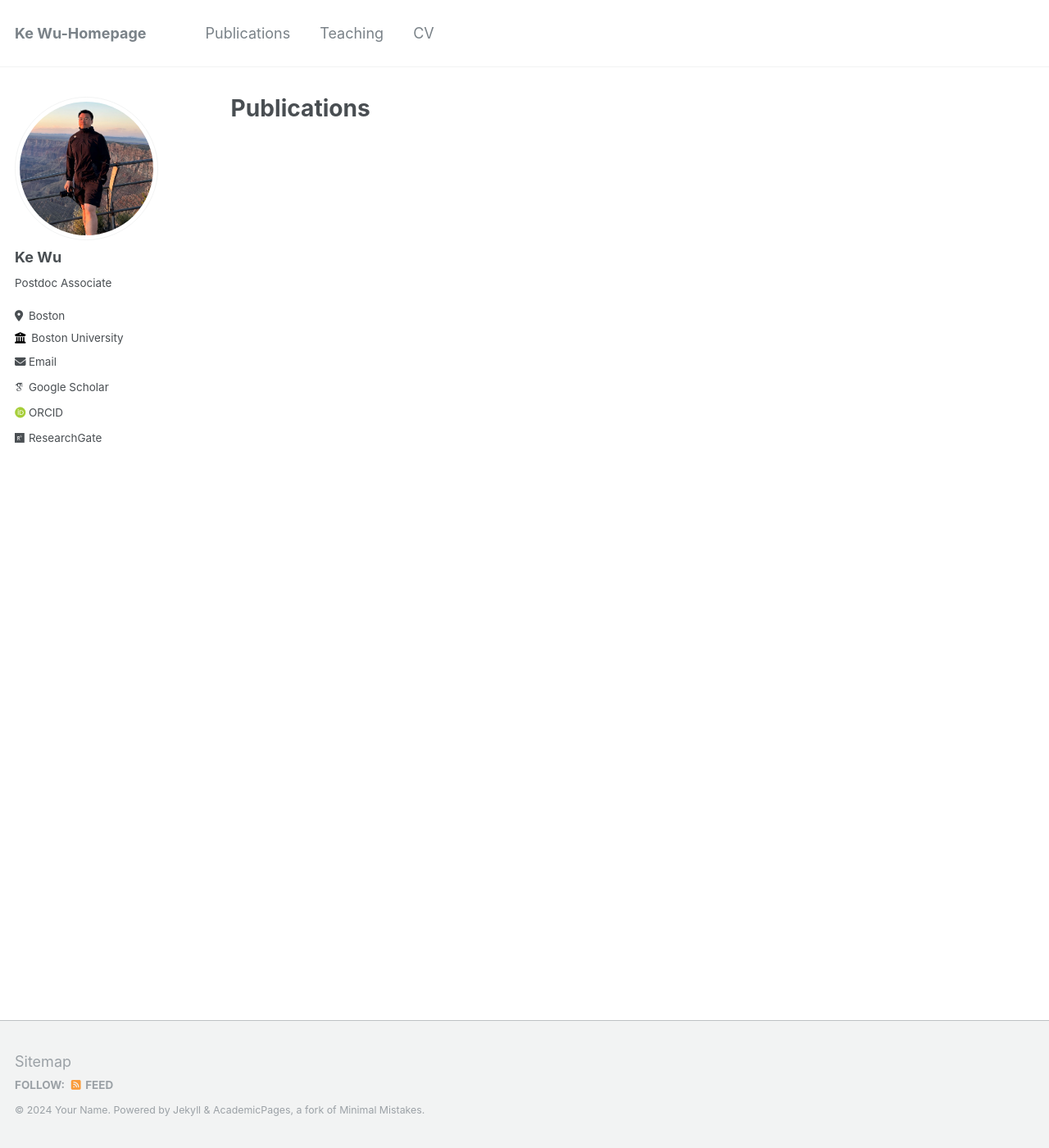
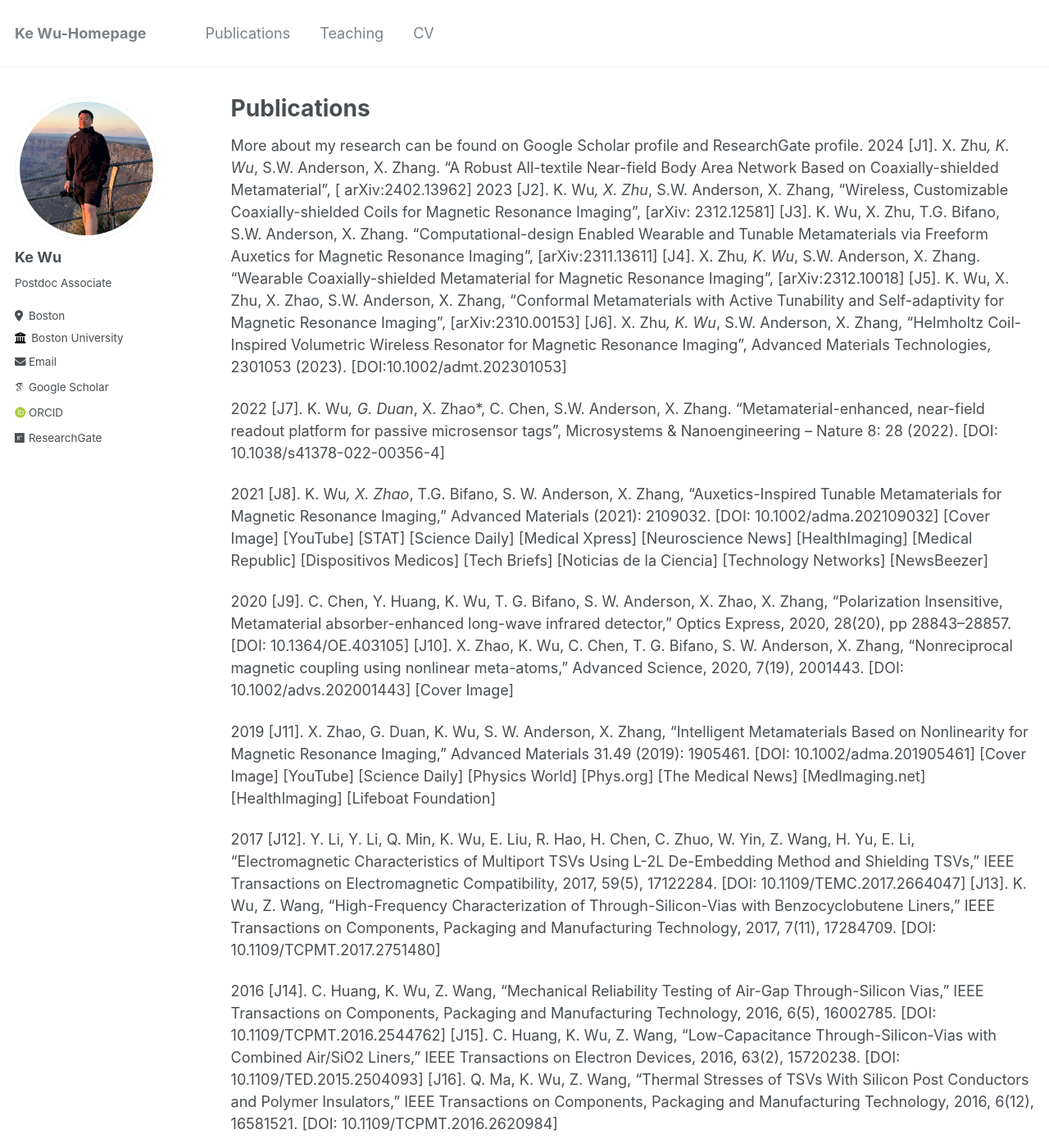
Before and after one commit to wuke0305/wuke0305.github.io, a Jekyll site: the page built from _pages/publications.md, in a window 1280 px wide and 1400 px high. Shown: the whole window at 82% size. Built offline with Jekyll 4.4.1, drawn with Linux system fonts in a browser that asks for light colours; some web fonts are replaced.

Commit message:
Update publications.md

```diff
--- a/_pages/publications.md
+++ b/_pages/publications.md
@@ -4,3 +4,35 @@
 permalink: /publications/
 author_profile: true
 ---
+
+More about my research can be found on Google Scholar profile and ResearchGate profile.
+2024
+[J1].	X. Zhu*, K. Wu*, S.W. Anderson, X. Zhang. “A Robust All-textile Near-field Body Area Network Based on Coaxially-shielded Metamaterial”, [ arXiv:2402.13962]
+2023
+[J2].	K. Wu*, X. Zhu*, S.W. Anderson, X. Zhang, “Wireless, Customizable Coaxially-shielded Coils for Magnetic Resonance Imaging”, [arXiv: 2312.12581]
+[J3].	K. Wu, X. Zhu, T.G. Bifano, S.W. Anderson, X. Zhang. “Computational-design Enabled Wearable and Tunable Metamaterials via Freeform Auxetics for Magnetic Resonance Imaging”, [arXiv:2311.13611]
+[J4].	X. Zhu*, K. Wu*, S.W. Anderson, X. Zhang. “Wearable Coaxially-shielded Metamaterial for Magnetic Resonance Imaging”, [arXiv:2312.10018]
+[J5].	K. Wu, X. Zhu, X. Zhao, S.W. Anderson, X. Zhang, “Conformal Metamaterials with Active Tunability and Self-adaptivity for Magnetic Resonance Imaging”, [arXiv:2310.00153]
+[J6].	X. Zhu*, K. Wu*, S.W. Anderson, X. Zhang, “Helmholtz Coil-Inspired Volumetric Wireless Resonator for Magnetic Resonance Imaging”, Advanced Materials Technologies, 2301053 (2023). [DOI:10.1002/admt.202301053]
+
+2022
+[J7].	K. Wu*, G. Duan*, X. Zhao*, C. Chen, S.W. Anderson, X. Zhang. “Metamaterial-enhanced, near-field readout platform for passive microsensor tags”, Microsystems & Nanoengineering – Nature 8: 28 (2022). [DOI: 10.1038/s41378-022-00356-4]
+
+2021
+[J8].	K. Wu*, X. Zhao*, T.G. Bifano, S. W. Anderson, X. Zhang, “Auxetics-Inspired Tunable Metamaterials for Magnetic Resonance Imaging,” Advanced Materials (2021): 2109032. [DOI: 10.1002/adma.202109032] [Cover Image] [YouTube] [STAT] [Science Daily] [Medical Xpress] [Neuroscience News] [HealthImaging] [Medical Republic] [Dispositivos Medicos] [Tech Briefs] [Noticias de la Ciencia] [Technology Networks] [NewsBeezer]
+
+2020
+[J9].	C. Chen, Y. Huang, K. Wu, T. G. Bifano, S. W. Anderson, X. Zhao, X. Zhang, “Polarization Insensitive, Metamaterial absorber-enhanced long-wave infrared detector,” Optics Express, 2020, 28(20), pp 28843–28857. [DOI: 10.1364/OE.403105]
+[J10].	X. Zhao, K. Wu, C. Chen, T. G. Bifano, S. W. Anderson, X. Zhang, “Nonreciprocal magnetic coupling using nonlinear meta-atoms,” Advanced Science, 2020, 7(19), 2001443. [DOI: 10.1002/advs.202001443] [Cover Image]
+
+2019
+[J11].	X. Zhao, G. Duan, K. Wu, S. W. Anderson, X. Zhang, “Intelligent Metamaterials Based on Nonlinearity for Magnetic Resonance Imaging,” Advanced Materials 31.49 (2019): 1905461. [DOI: 10.1002/adma.201905461] [Cover Image] [YouTube] [Science Daily] [Physics World] [Phys.org] [The Medical News] [MedImaging.net] [HealthImaging] [Lifeboat Foundation]
+
+2017
+[J12].	Y. Li, Y. Li, Q. Min, K. Wu, E. Liu, R. Hao, H. Chen, C. Zhuo, W. Yin, Z. Wang, H. Yu, E. Li, “Electromagnetic Characteristics of Multiport TSVs Using L-2L De-Embedding Method and Shielding TSVs,” IEEE Transactions on Electromagnetic Compatibility, 2017, 59(5), 17122284. [DOI: 10.1109/TEMC.2017.2664047]
+[J13].	K. Wu, Z. Wang, “High-Frequency Characterization of Through-Silicon-Vias with Benzocyclobutene Liners,” IEEE Transactions on Components, Packaging and Manufacturing Technology, 2017, 7(11), 17284709. [DOI: 10.1109/TCPMT.2017.2751480]
+
+2016
+[J14].	C. Huang, K. Wu, Z. Wang, “Mechanical Reliability Testing of Air-Gap Through-Silicon Vias,” IEEE Transactions on Components, Packaging and Manufacturing Technology, 2016, 6(5), 16002785. [DOI: 10.1109/TCPMT.2016.2544762]
+[J15].	C. Huang, K. Wu, Z. Wang, “Low-Capacitance Through-Silicon-Vias with Combined Air/SiO2 Liners,” IEEE Transactions on Electron Devices, 2016, 63(2), 15720238. [DOI: 10.1109/TED.2015.2504093]
+[J16].	Q. Ma, K. Wu, Z. Wang, “Thermal Stresses of TSVs With Silicon Post Conductors and Polymer Insulators,” IEEE Transactions on Components, Packaging and Manufacturing Technology, 2016, 6(12), 16581521. [DOI: 10.1109/TCPMT.2016.2620984]
```
